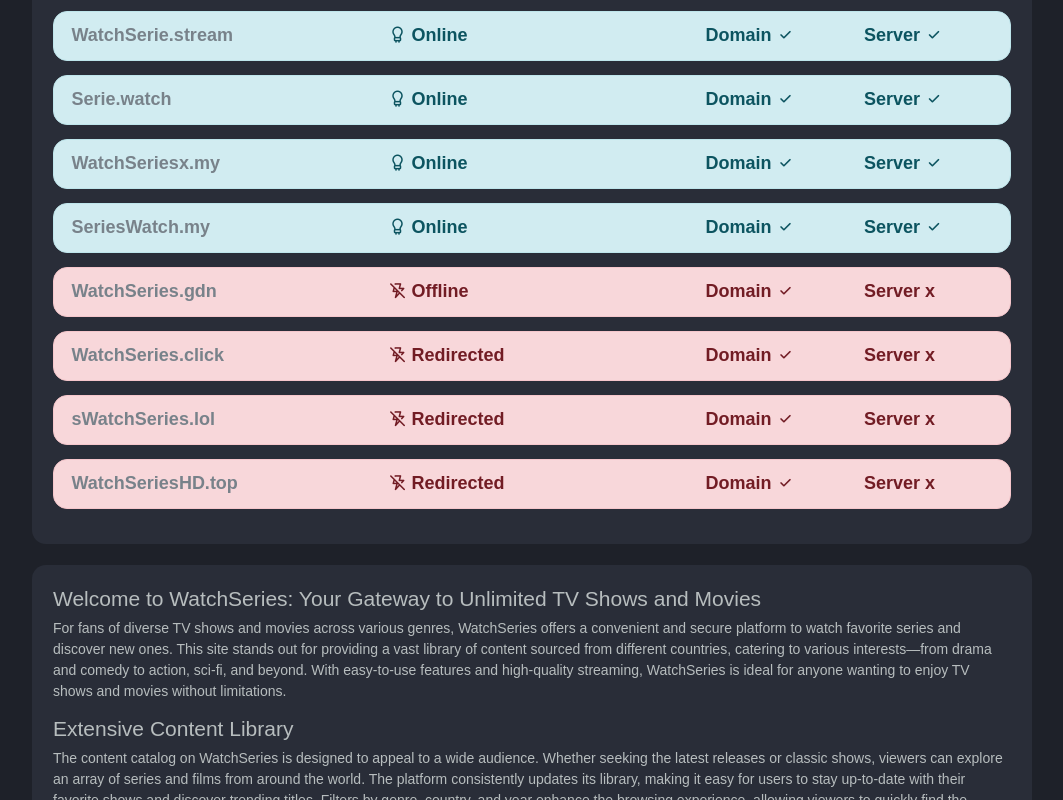
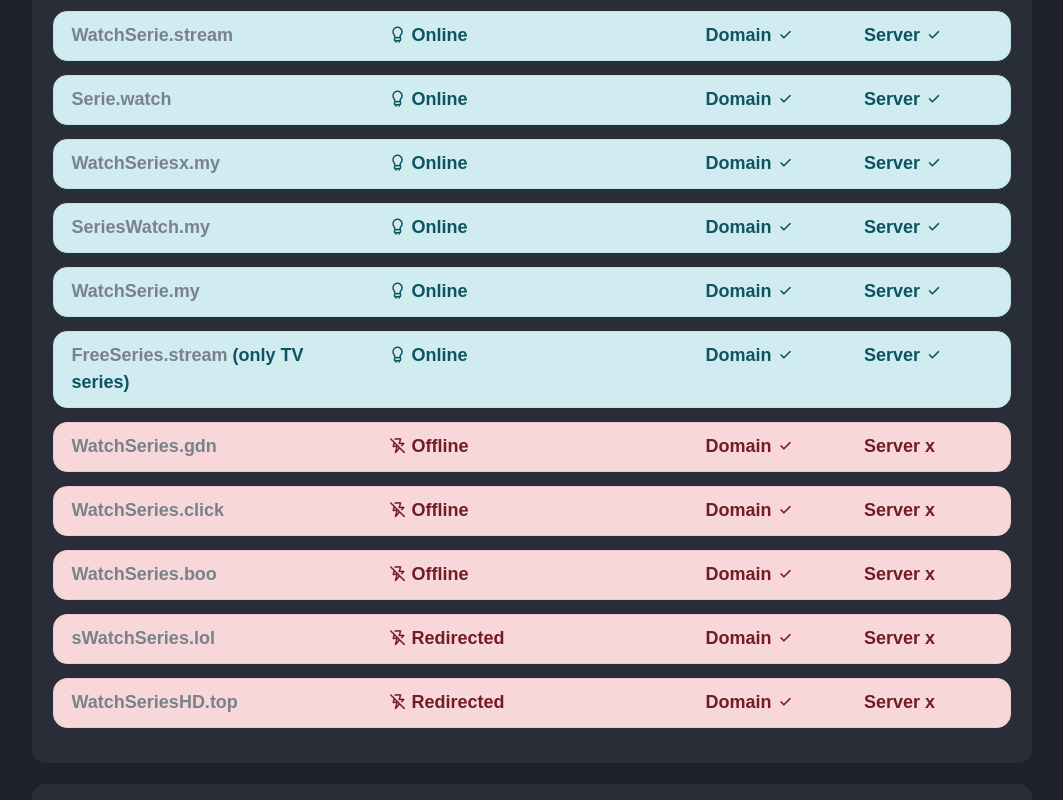
Before and after one commit to telepisodes/official-watchseries, a plain HTML site: page index.html in a window 1280 px wide. Shown: the part 529-1329 px from the top of the page, without its empty margins (108-1171 px from the left). Drawn offline with nearby package versions, Linux system fonts and the light colour scheme.

Commit message:
Update index.html

```diff
--- a/index.html
+++ b/index.html
@@ -1,15 +1,10 @@
-
 <!DOCTYPE html>
-<html lang="en"><head>
-
-    <meta http-equiv="Content-Type" content="text/html; charset=UTF-8">
+<html lang="en"><head><meta http-equiv="Content-Type" content="text/html; charset=UTF-8">
     <meta content="IE=edge" http-equiv="X-UA-Compatible">
     <meta content="width=device-width, initial-scale=1.0" name="viewport">
     <meta name="google-site-verification" content="KqJfjQlb8fHkAqYqFWlAOfgVnDVb4AMK6e-rBDPbIEU" />
-
     <title>Official WatchSeries Alternatives and Health Status</title>
     <meta content="Watch series and movies site alternatives where you can watch the latest series and movies for free" name="description">
-
     <meta content="en_US" property="og:locale">
     <meta content="article" property="og:type">
     <meta content="Official WatchSeries Alternatives and Health Status" property="og:title">
@@ -21,8 +16,6 @@
     <meta content="900" property="og:image:height">
     <meta content="image/png" property="og:image:type">
     <meta content="summary_large_image" name="twitter:card">
-
-
     <style>
         body, html, .desc, p { color: #B7BDBE; }
         .overlay {
@@ -189,7 +182,25 @@ p {
 
             <div class="alert alert-info" role="alert" style="font-size: 18px; font-weight: bold;">
                 <div class="row">
-                    <div class="col-sm-4"><a href="https://serieswatch.my" target="_blank">SeriesWatch.my</a></div>
+                    <div class="col-sm-4"><a rel="external" href="https://serieswatch.my" target="_blank">SeriesWatch.my</a></div>
+                    <div class="col-sm-4" id="status-2"><i class="uil uil-lightbulb"></i> Online</div>
+                    <div class="col-sm-2">Domain <i class="uil uil-check"></i> </div>
+                    <div class="col-sm-2">Server <i class="uil uil-check"></i> </div>
+                </div>
+            </div>
+
+            <div class="alert alert-info" role="alert" style="font-size: 18px; font-weight: bold;">
+                <div class="row">
+                    <div class="col-sm-4"><a rel="external" href="https://watchserie.my" target="_blank">WatchSerie.my</a></div>
+                    <div class="col-sm-4" id="status-2"><i class="uil uil-lightbulb"></i> Online</div>
+                    <div class="col-sm-2">Domain <i class="uil uil-check"></i> </div>
+                    <div class="col-sm-2">Server <i class="uil uil-check"></i> </div>
+                </div>
+            </div>
+
+             <div class="alert alert-info" role="alert" style="font-size: 18px; font-weight: bold;">
+                <div class="row">
+                    <div class="col-sm-4"><a rel="external" href="https://freeseries.stream" target="_blank">FreeSeries.stream</a> (only TV series)</div>
                     <div class="col-sm-4" id="status-2"><i class="uil uil-lightbulb"></i> Online</div>
                     <div class="col-sm-2">Domain <i class="uil uil-check"></i> </div>
                     <div class="col-sm-2">Server <i class="uil uil-check"></i> </div>
@@ -207,7 +218,15 @@ p {
 
             <div class="alert alert-primary" role="alert" style="font-size: 18px; font-weight: bold;">
                 <div class="row">
-                    <div class="col-sm-4"><a href="https://www.watchseries.click" target="_blank">WatchSeries.click</a></div><div class="col-sm-4" id="status-2"><i class="uil uil-bolt-slash"></i> Redirected</div>
+                    <div class="col-sm-4"><a href="#" target="_blank">WatchSeries.click</a></div><div class="col-sm-4" id="status-2"><i class="uil uil-bolt-slash"></i> Offline</div>
+                    <div class="col-sm-2">Domain <i class="uil uil-check"></i> </div>
+                    <div class="col-sm-2">Server x </div>
+                </div>
+            </div>
+
+            <div class="alert alert-primary" role="alert" style="font-size: 18px; font-weight: bold;">
+                <div class="row">
+                    <div class="col-sm-4"><a href="#" target="_blank">WatchSeries.boo</a></div><div class="col-sm-4" id="status-2"><i class="uil uil-bolt-slash"></i> Offline</div>
                     <div class="col-sm-2">Domain <i class="uil uil-check"></i> </div>
                     <div class="col-sm-2">Server x </div>
                 </div>
```
